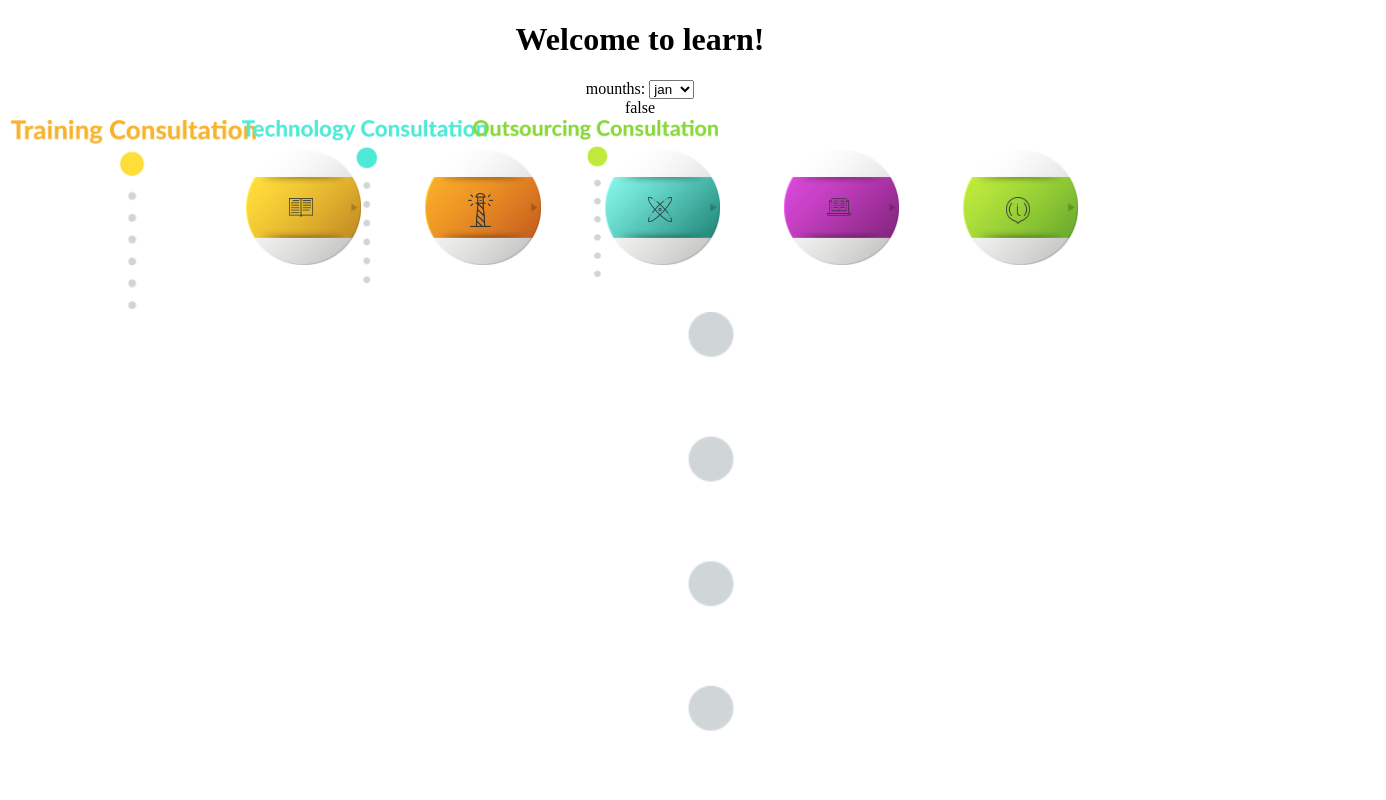
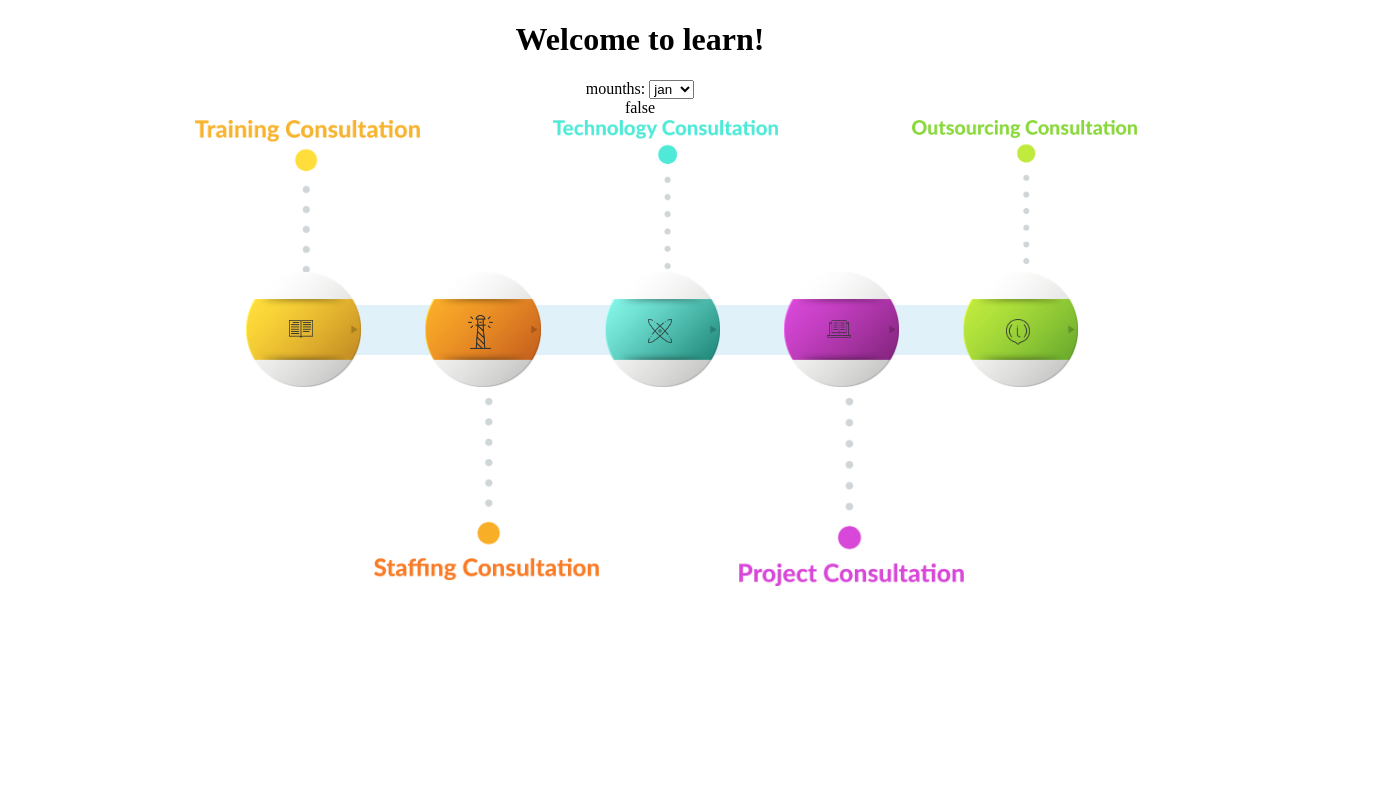
Before and after one commit to manipoospo/Angular, an Angular app in the folder chart/: page / in a window 1280 px wide. Shown: the top 800 px of the page, 1386 px wide, since content can reach past the window. Built offline with nearby package versions, Linux system fonts and the light colour scheme.

Commit message:
adding change in text block

```diff
--- a/chart/src/app/design/design.component.html
+++ b/chart/src/app/design/design.component.html
@@ -1,7 +1,6 @@
 <div class="maindiv">
-   <!--
+
        <div><img class="pline" src="assets/images/back.png" /></div>
--->
     <div class="textimg1">
          <div class="text1"><img class="text" src="assets/images/text1.png" /></div>
          <div class="text2"><img class="text" src="assets/images/text2.png" /></div>
@@ -20,7 +19,8 @@
                 src="assets/images/logo5.png" /></div>
 
     </div>
-
-    <img class="text" src="assets/images/text4.png" />
-    <img class="text" src="assets/images/text5.png" />
+<div class="bottom">
+   <div class="text4"> <img class="text" src="assets/images/text4.png" /></div>
+   <div class="text5"> <img class="text" src="assets/images/text5.png" /></div>
 </div>
+</div>
--- a/chart/src/app/design/design.component.scss
+++ b/chart/src/app/design/design.component.scss
@@ -3,7 +3,7 @@
     position: absolute;
     border-right-width: 10px;
     right: 24%;
-        padding-top: 8%;
+    padding-top: 14.7%;
 }.comdiv1{
    // position: absolute;
     left: 19%;
@@ -81,20 +81,38 @@ transition: width 2s, height 2s, transform 2s;
 .cls{
     width: 100%;
     height: auto;
-    padding-top:30px;
+    padding-top: 12%;
 }
 .text {
-     width: 109%;
+     width: 100%;
     height: auto;
     float: left;
 }
-.text1,.text2,.text3{
+.text1,.text2,.text3,.text4,.text5{
     width: 225px;
     height: auto;
     float: left;
     padding: 3px;
-   // position: absolute;
+    position: absolute;
+}
+.text3{
+left : 71%;
+}
+.text2{
+    left: 43%;
+}
+.text1{
+    left: 15%;
+}
+.text5{
+    left: 57.5%;
+}
+.text4{
+    left: 29%;
 }
 .textimg1{
-    width: 109%;
+    width: 100%;
 }
+.bottom{
+padding-top: 10%;
+}
```
